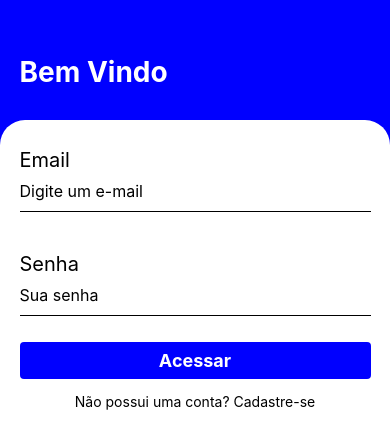
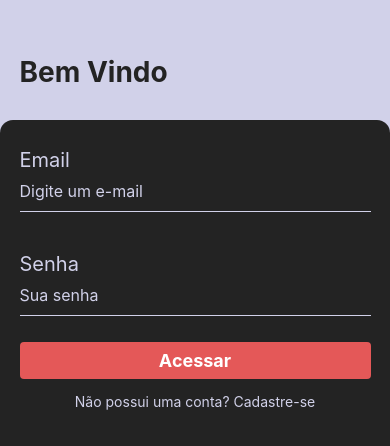
Before and after one commit to lucasbonafe1/t2-ecommerce, a React Native app: screen /Login in a window 390 px wide. Shown: the top 446 px of the page. Built offline with nearby package versions, Linux system fonts and the light colour scheme.

Commit message:
Style: login e inicio

```diff
--- a/App.tsx
+++ b/App.tsx
@@ -6,7 +6,7 @@ import { StatusBar } from 'expo-status-bar';
 export default function App() {
   return (
     <NavigationContainer>
-      <StatusBar backgroundColor="blue"/>
+      <StatusBar backgroundColor="#6246EA"/>
       <Routes/>
     </NavigationContainer>
   );
--- a/src/screens/login/index.tsx
+++ b/src/screens/login/index.tsx
@@ -16,11 +16,13 @@ export default function Login(){
             <Text style={styles.title}>Email</Text>
             <TextInput
                 placeholder="Digite um e-mail"
+                placeholderTextColor={"#D1D1E9"}
                 style={styles.input}
             />
             <Text style={styles.title}>Senha</Text>
             <TextInput
                 placeholder="Sua senha"
+                placeholderTextColor={"#D1D1E9"}
                 style={styles.input}
             />
             <TouchableOpacity style={styles.button}>
--- a/src/screens/login/style.ts
+++ b/src/screens/login/style.ts
@@ -3,7 +3,7 @@ import { StyleSheet } from "react-native";
 const styles = StyleSheet.create({
     container: {
         flex: 1,
-        backgroundColor:'blue',
+        backgroundColor:'#D1D1E9',
 
     },
     containerHeader:{
@@ -14,28 +14,30 @@ const styles = StyleSheet.create({
     text:{
         fontSize: 28,
         fontWeight: 'bold',
-        color:'white'
+        color:'#232323'
     },
     containerForm:{
-        backgroundColor:'white',
+        backgroundColor:'#232323',
         flex:1,
-        borderTopLeftRadius: 25,
-        borderTopRightRadius: 25,
+        borderTopLeftRadius: 13,
+        borderTopRightRadius: 13,
         paddingStart:'5%',
         paddingEnd: '5%'
     },
     title:{
         fontSize: 20,
         marginTop: 28,
+        color: '#D1D1E9',
     },
     input:{
         borderBottomWidth: 1,
         height: 40,
         marginBottom: 12,
         fontSize: 16,
+        borderBottomColor: '#D1D1E9',
     },
     button:{
-        backgroundColor:'blue',
+        backgroundColor:'#E45858',
         width:'100%',
         borderRadius: 4,
         paddingVertical:8,
@@ -53,7 +55,7 @@ const styles = StyleSheet.create({
         alignSelf: "center"
     },
     registerText:{
-        color: "black"
+        color: "#D1D1E9"
     }
 });
 
--- a/src/screens/welcome/style.ts
+++ b/src/screens/welcome/style.ts
@@ -3,7 +3,7 @@ import { StyleSheet } from "react-native";
 const styles = StyleSheet.create({
     container:{
         flex: 1,
-        backgroundColor: "blue"
+        backgroundColor: "#D1D1E9"
     },
     containerLogo:{
         flex: 2,
@@ -12,7 +12,7 @@ const styles = StyleSheet.create({
     },
     containerForm:{
         flex:1,
-        backgroundColor: "white",
+        backgroundColor: "#232323",
         borderTopLeftRadius: 25,
         borderTopRightRadius: 25,
         paddingStart: '5%',
@@ -23,13 +23,14 @@ const styles = StyleSheet.create({
         fontWeight: "bold",
         marginTop: 28,
         marginBottom: 12,
+        color: '#D1D1E9'
     },
     text:{
-        color:'#a1a1a1'
+        color:'#D1D1E9'
     },
     button:{
         position:'absolute',
-        backgroundColor: "blue",
+        backgroundColor: "#E45858",
         borderRadius: 50,
         paddingVertical: 8,
         width: '60%',
@@ -38,10 +39,10 @@ const styles = StyleSheet.create({
         alignItems: 'center',
         justifyContent: 'center',
     },
-    buttonText:{
-       fontSize: 18,
-       color: "white",
-       fontWeight: "bold"
+        buttonText:{
+        fontSize: 18,
+        color: "white",
+        fontWeight: "bold"
     }
 });
 
--- a/tsconfig.json
+++ b/tsconfig.json
@@ -1,6 +1,7 @@
 {
   "extends": "expo/tsconfig.base",
   "compilerOptions": {
-    "strict": true
+    "strict": true,
+    "jsx": "react-native"
   }
 }
```
Also changed, not shown: src/screens/welcome/index.tsx (line endings or trailing spaces), 1 other file (tests, documents, lock files or other folders).
